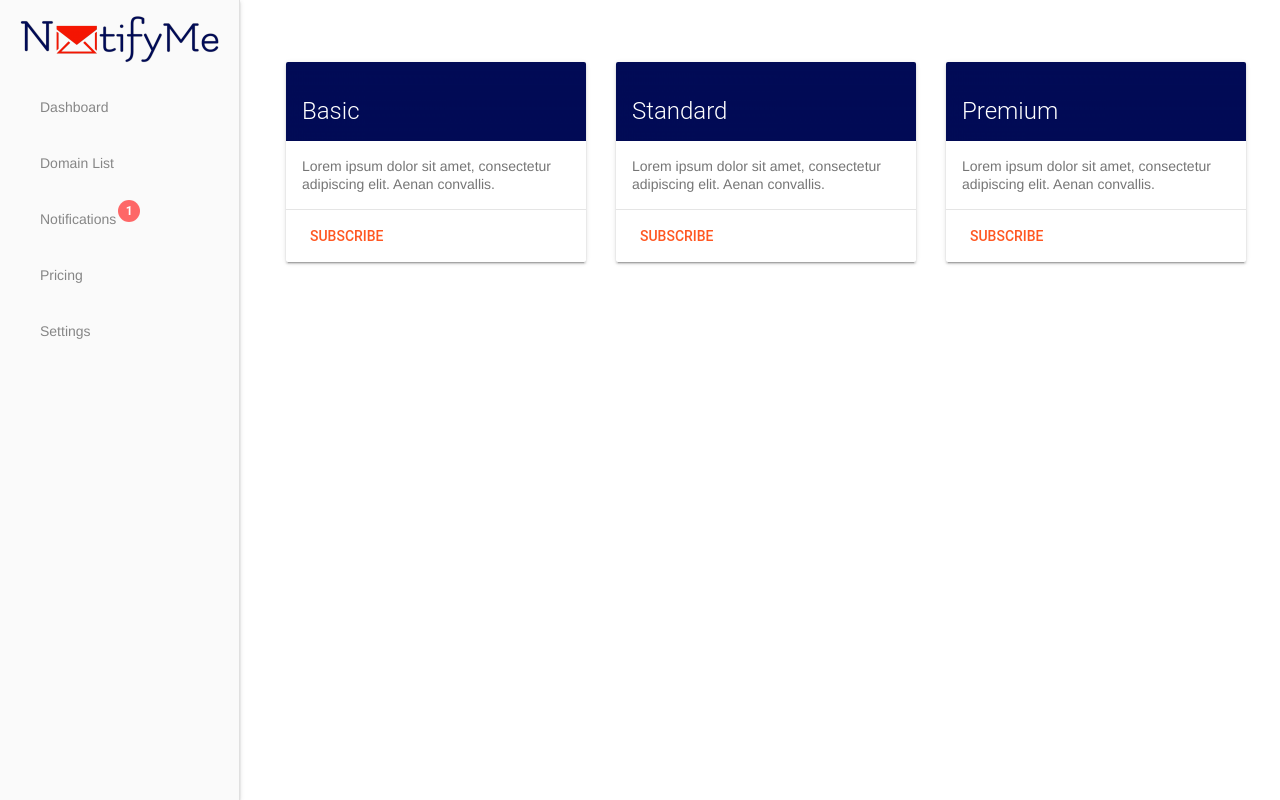
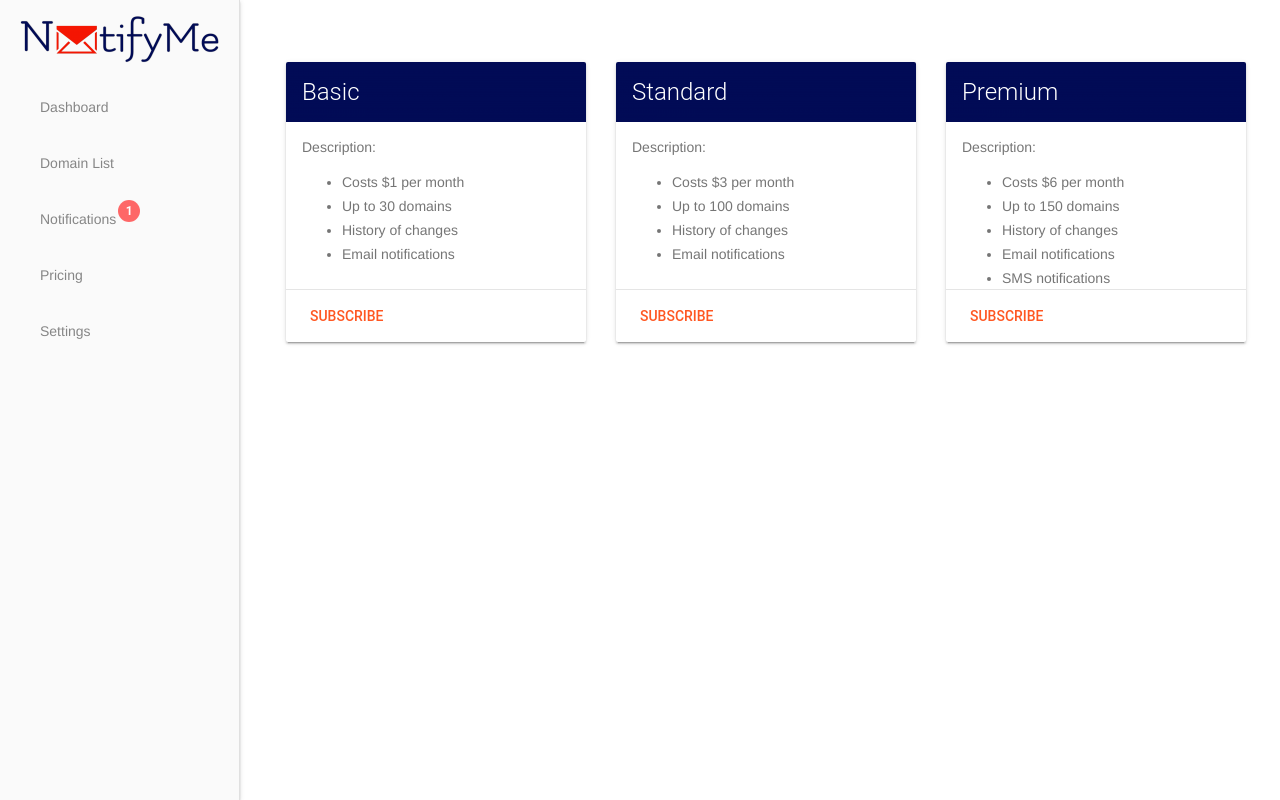
Before and after one commit to koskov/NotifyMe, a PHP site: page /pricing.php in a window 1280 px wide. Run offline with PHP 8.4, Linux system fonts and the light colour scheme; some libraries are stand-ins or nearby versions.

Commit message:
dashboard and pricing pages text added

```diff
--- a/pricing.php
+++ b/pricing.php
@@ -9,7 +9,7 @@
             <style>
             .demo-card-square.mdl-card {
               width: 300px;
-              height: 200px;
+              height: 250px;
             }
             .demo-card-square > .mdl-card__title {
               color: #fff;
@@ -22,8 +22,13 @@
                 <h2 class="mdl-card__title-text">Basic</h2>
               </div>
               <div class="mdl-card__supporting-text">
-                Lorem ipsum dolor sit amet, consectetur adipiscing elit.
-                Aenan convallis.
+              Description:
+                <ul>
+                  <li>Costs $1 per month</li>
+                  <li>Up to 30 domains</li>
+                  <li>History of changes</li>
+                  <li>Email notifications</li>
+                </ul>
               </div>
               <div class="mdl-card__actions mdl-card--border">
                 <a class="mdl-button mdl-button--colored mdl-js-button mdl-js-ripple-effect">
@@ -51,8 +56,13 @@
                 <h2 class="mdl-card__title-text">Standard</h2>
               </div>
               <div class="mdl-card__supporting-text">
-                Lorem ipsum dolor sit amet, consectetur adipiscing elit.
-                Aenan convallis.
+                Description:
+                <ul>
+                  <li>Costs $3 per month</li>
+                  <li>Up to 100 domains</li>
+                  <li>History of changes</li>
+                  <li>Email notifications</li>
+                </ul>
               </div>
               <div class="mdl-card__actions mdl-card--border">
                 <a class="mdl-button mdl-button--colored mdl-js-button mdl-js-ripple-effect">
@@ -67,7 +77,7 @@
             <style>
             .demo-card-square.mdl-card {
               width: 300px;
-              height: 200px;
+              height: 280px;
             }
             .demo-card-square > .mdl-card__title {
               color: #fff;
@@ -80,8 +90,14 @@
                 <h2 class="mdl-card__title-text">Premium</h2>
               </div>
               <div class="mdl-card__supporting-text">
-                Lorem ipsum dolor sit amet, consectetur adipiscing elit.
-                Aenan convallis.
+                Description:
+                <ul>
+                  <li>Costs $6 per month</li>
+                  <li>Up to 150 domains</li>
+                  <li>History of changes</li>
+                  <li>Email notifications</li>
+                  <li>SMS notifications</li>
+                </ul>
               </div>
               <div class="mdl-card__actions mdl-card--border">
                 <a class="mdl-button mdl-button--colored mdl-js-button mdl-js-ripple-effect">
```
Also changed, not shown: dashboard.php (+33 -2 lines), 1 other file.
